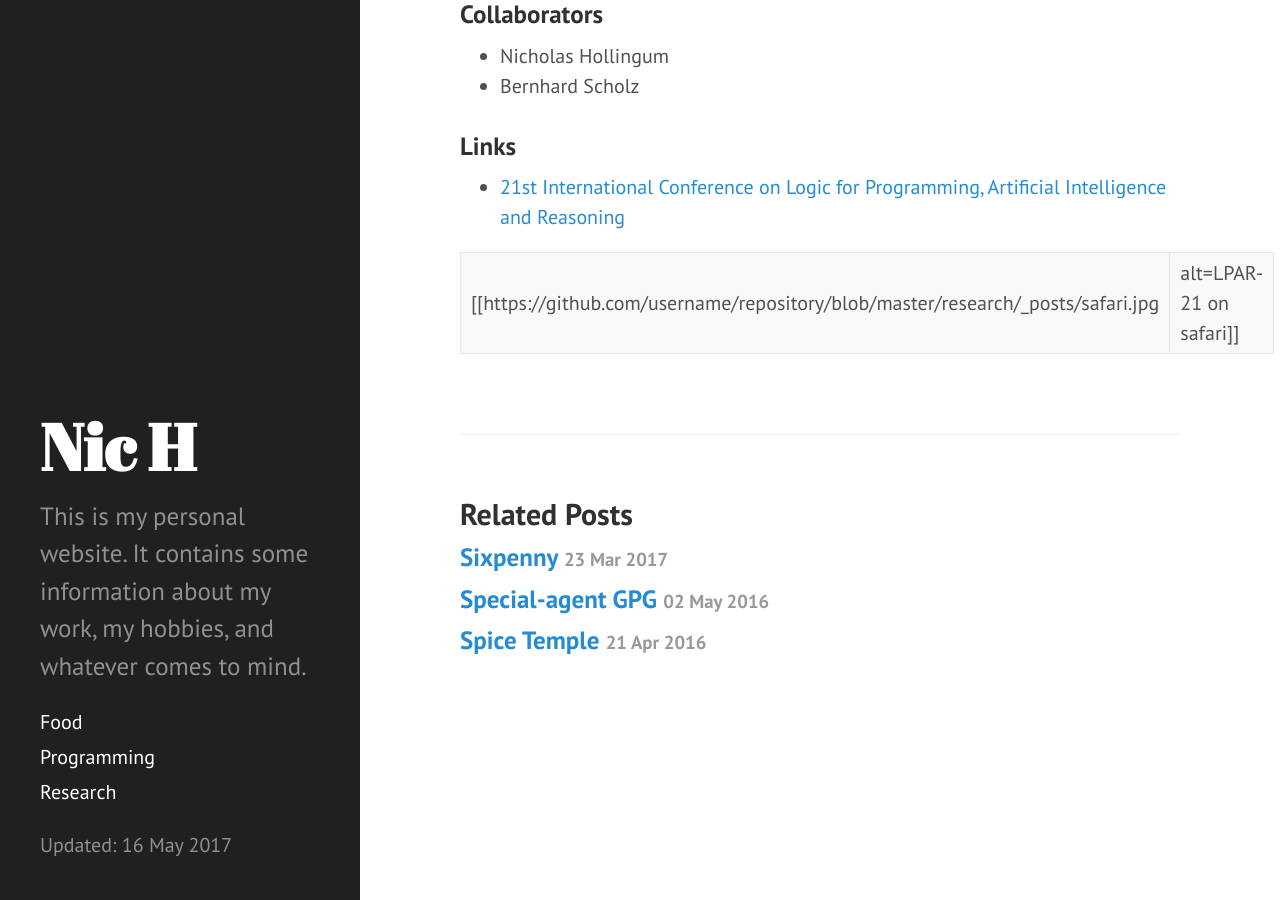
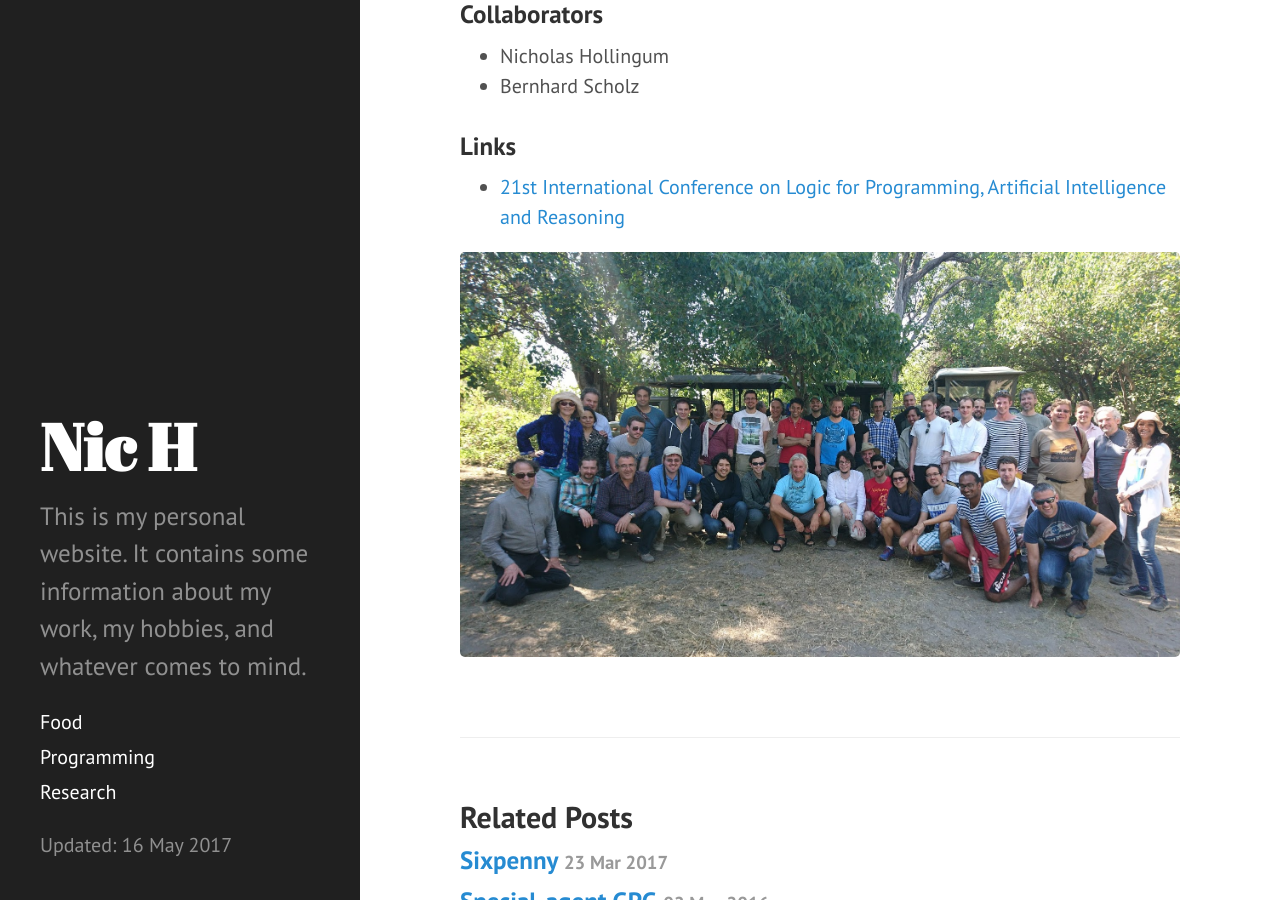
Before and after one commit to scyptnex/scyptnex.github.io, a Jekyll site: the page built from research/_posts/2017-04-09-cauliflower.md, in a window 1280 px wide and 900 px high, scrolled down 782 px. Built offline with Jekyll 4.4.1, drawn with Linux system fonts in a browser that asks for light colours.

Commit message:
safari link

```diff
--- a/research/_posts/2017-04-09-cauliflower.md
+++ b/research/_posts/2017-04-09-cauliflower.md
@@ -31,4 +31,4 @@ performance of application-specific tools on many benchmarks.
 
 * [21st International Conference on Logic for Programming, Artificial Intelligence and Reasoning](http://easychair.org/publications/paper/Cauliflower_a_Solver_Generator_for_Context-Free_Language_Reachability)
 
-[[https://github.com/username/repository/blob/master/research/_posts/safari.jpg|alt=LPAR-21 on safari]]
+![LPAR-21 on safari](https://github.com/scyptnex/scyptnex.github.io/raw/master/research/_posts/safari.jpg)
```
